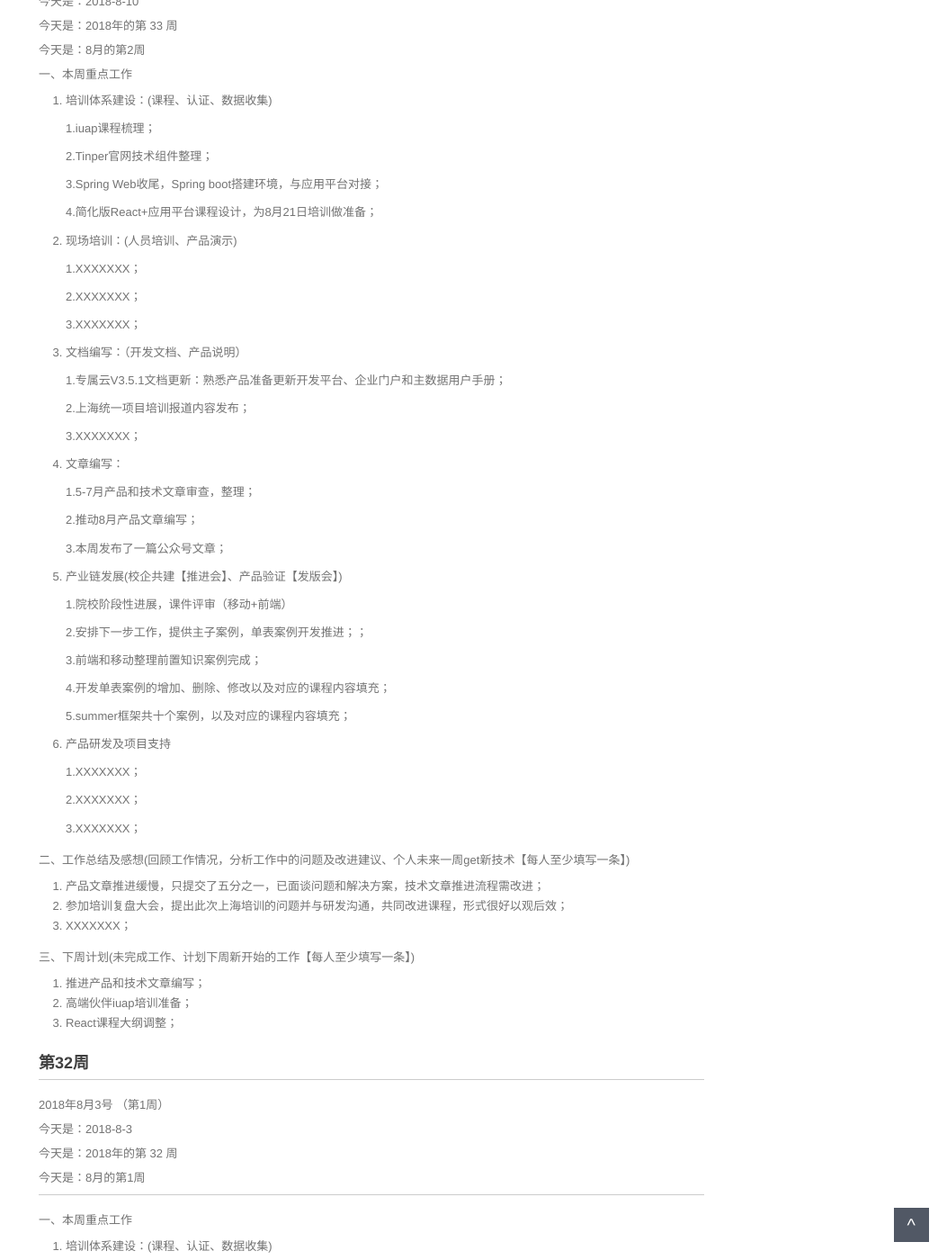
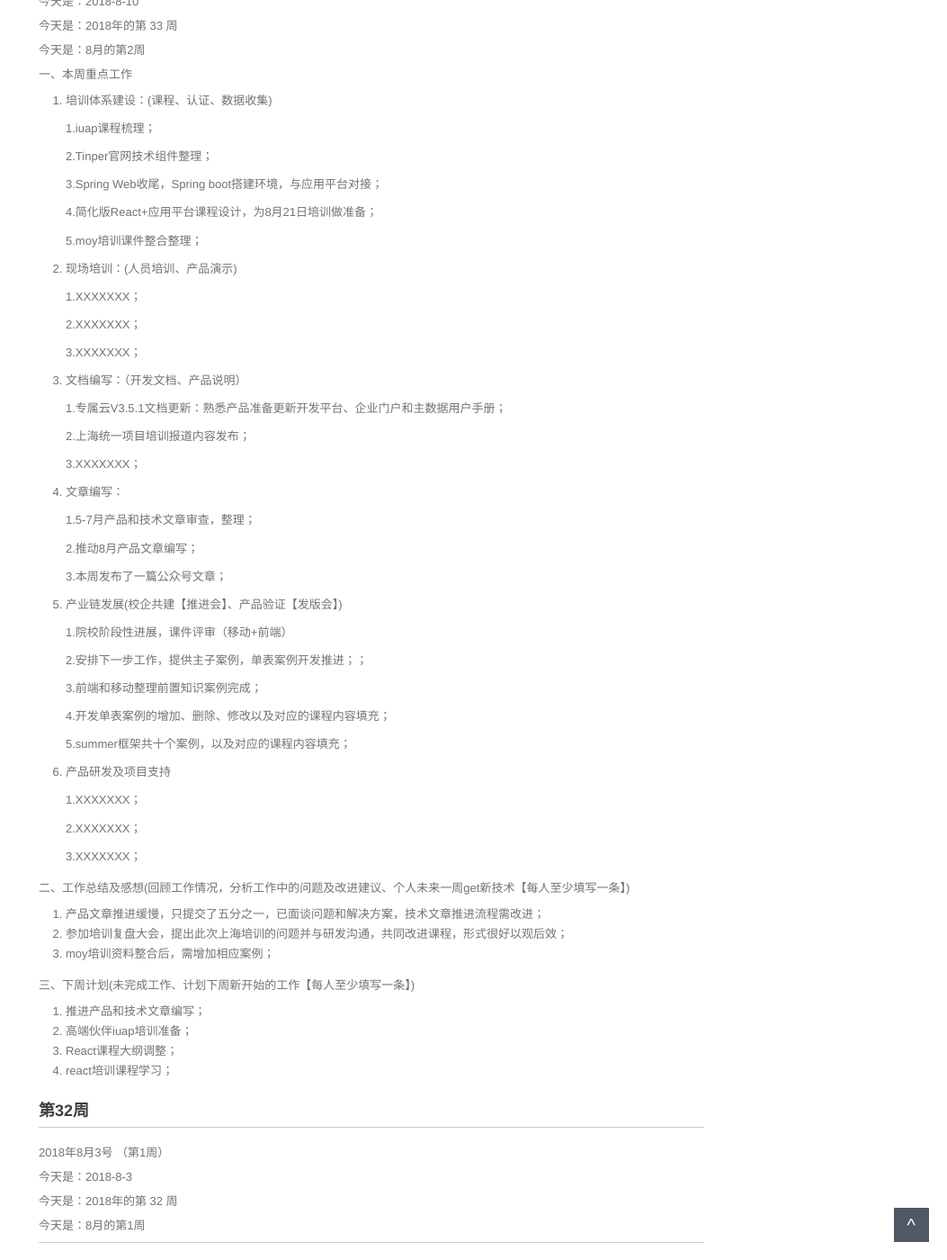
Before and after one commit to walllFlower/blog, a Jekyll site: the page built from _posts/2018-07-17-day_report_cxz.md, in a window 1280 px wide and 1400 px high, scrolled down 415 px. Shown: the whole window at 90% size, without its empty margins (227-1280 px from the left). Built offline with Jekyll 4.4.1, drawn with Linux system fonts in a browser that asks for light colours; comment, search, counter and statistics services are not loaded.

Commit message:
yt周报

```diff
--- a/_posts/2018-07-17-day_report_cxz.md
+++ b/_posts/2018-07-17-day_report_cxz.md
@@ -30,6 +30,8 @@ categories: 技术运营工作周报
     3.Spring Web收尾，Spring boot搭建环境，与应用平台对接；
 
     4.简化版React+应用平台课程设计，为8月21日培训做准备；
+
+    5.moy培训课件整合整理；
 
 2. 现场培训：(人员培训、产品演示)
 
@@ -79,13 +81,14 @@ categories: 技术运营工作周报
 
 1. 产品文章推进缓慢，只提交了五分之一，已面谈问题和解决方案，技术文章推进流程需改进；
 2. 参加培训复盘大会，提出此次上海培训的问题并与研发沟通，共同改进课程，形式很好以观后效；
-3. XXXXXXX；
+3. moy培训资料整合后，需增加相应案例；
 
 三、下周计划(未完成工作、计划下周新开始的工作【每人至少填写一条】)
 
 1. 推进产品和技术文章编写；
 2. 高端伙伴iuap培训准备；
 3. React课程大纲调整；
+4. react培训课程学习；
 
 
 
```
